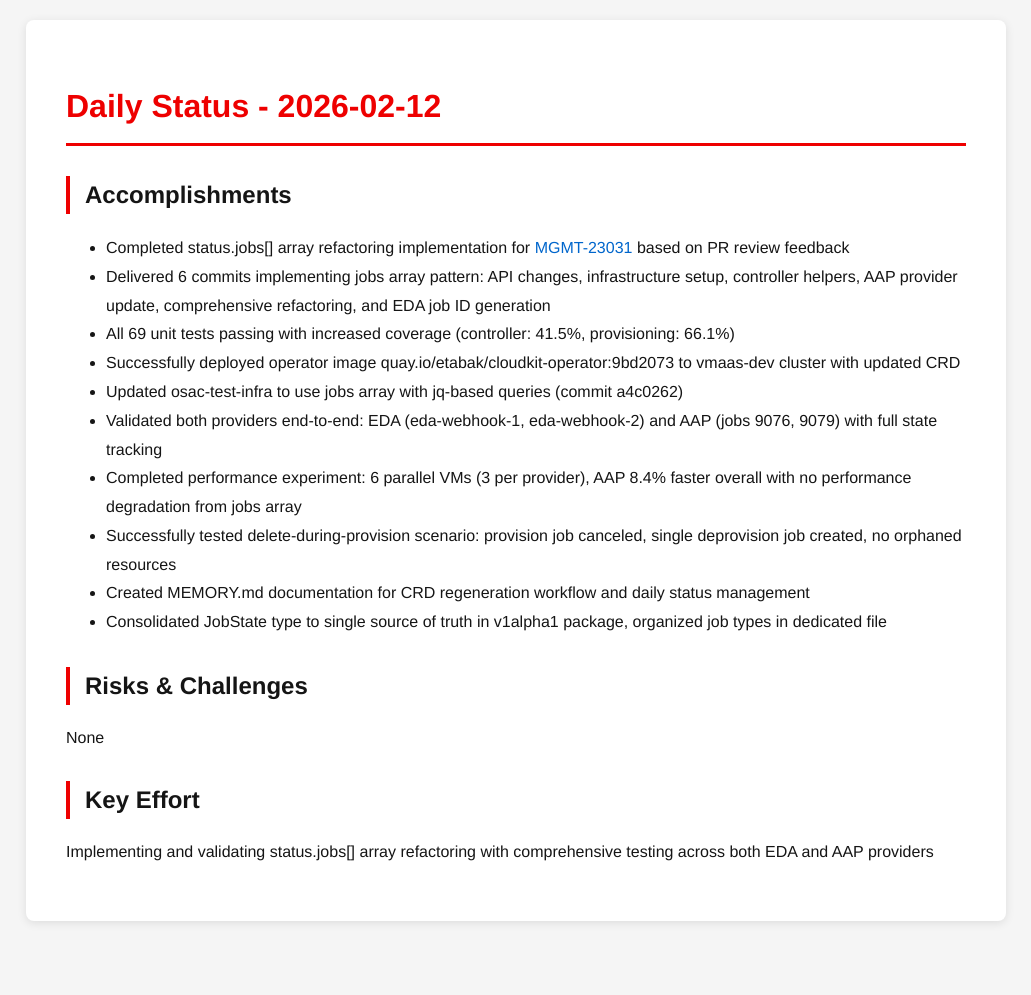
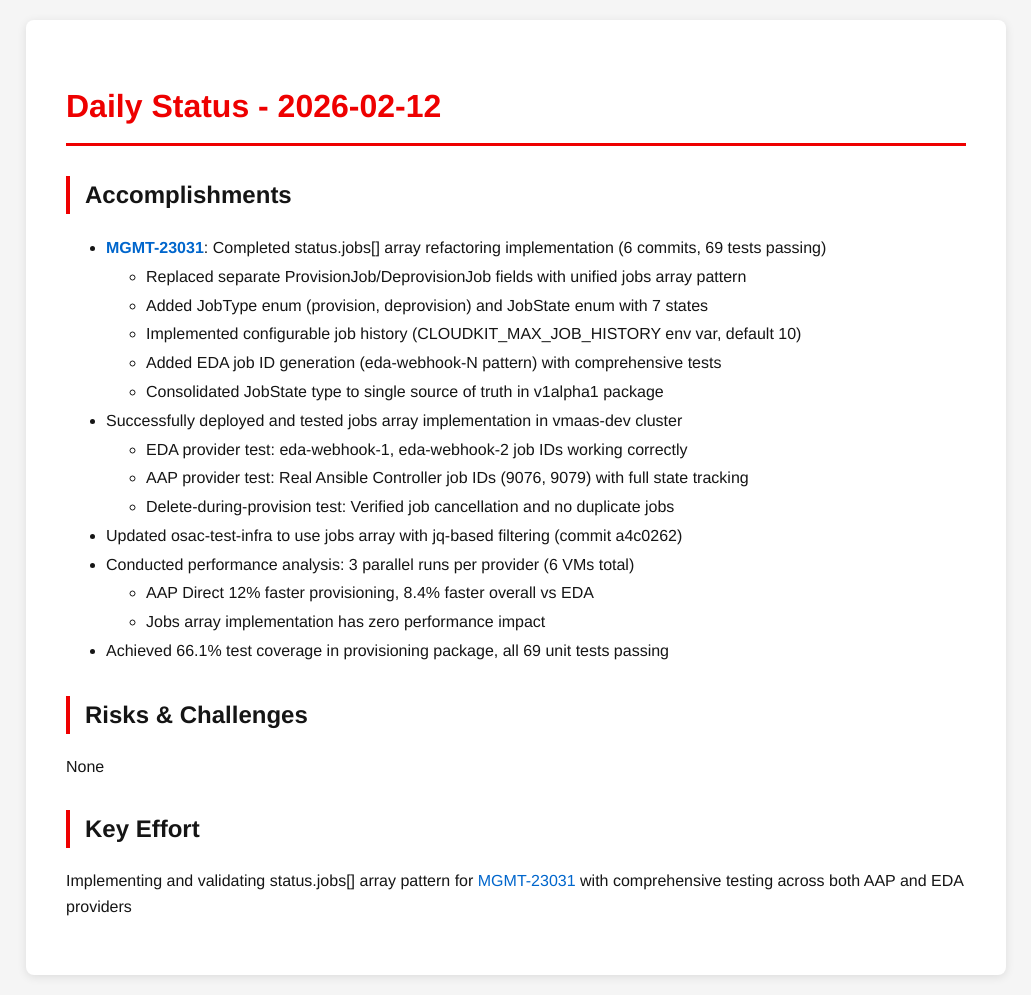
Before and after one commit to tzvatot/daily-status, a Jekyll site: the page built from 2026-02-12.md, in a window 1280 px wide. Shown: the whole page, without its empty margins (124-1155 px from the left). Built offline with Jekyll 4.4.1, drawn with Linux system fonts in a browser that asks for light colours; before the commit the page ends 941 px from its top, so only the background shows below that.

Commit message:
Daily status update - 2026-02-12

```diff
--- a/2026-02-12.md
+++ b/2026-02-12.md
@@ -7,19 +7,24 @@ date: 2026-02-12
 # Daily Status - 2026-02-12
 
 ## Accomplishments
-- Completed status.jobs[] array refactoring implementation for [MGMT-23031](https://issues.redhat.com/browse/MGMT-23031) based on PR review feedback
-- Delivered 6 commits implementing jobs array pattern: API changes, infrastructure setup, controller helpers, AAP provider update, comprehensive refactoring, and EDA job ID generation
-- All 69 unit tests passing with increased coverage (controller: 41.5%, provisioning: 66.1%)
-- Successfully deployed operator image quay.io/etabak/cloudkit-operator:9bd2073 to vmaas-dev cluster with updated CRD
-- Updated osac-test-infra to use jobs array with jq-based queries (commit a4c0262)
-- Validated both providers end-to-end: EDA (eda-webhook-1, eda-webhook-2) and AAP (jobs 9076, 9079) with full state tracking
-- Completed performance experiment: 6 parallel VMs (3 per provider), AAP 8.4% faster overall with no performance degradation from jobs array
-- Successfully tested delete-during-provision scenario: provision job canceled, single deprovision job created, no orphaned resources
-- Created MEMORY.md documentation for CRD regeneration workflow and daily status management
-- Consolidated JobState type to single source of truth in v1alpha1 package, organized job types in dedicated file
+- **[MGMT-23031](https://issues.redhat.com/browse/MGMT-23031)**: Completed status.jobs[] array refactoring implementation (6 commits, 69 tests passing)
+  - Replaced separate ProvisionJob/DeprovisionJob fields with unified jobs array pattern
+  - Added JobType enum (provision, deprovision) and JobState enum with 7 states
+  - Implemented configurable job history (CLOUDKIT_MAX_JOB_HISTORY env var, default 10)
+  - Added EDA job ID generation (eda-webhook-N pattern) with comprehensive tests
+  - Consolidated JobState type to single source of truth in v1alpha1 package
+- Successfully deployed and tested jobs array implementation in vmaas-dev cluster
+  - EDA provider test: eda-webhook-1, eda-webhook-2 job IDs working correctly
+  - AAP provider test: Real Ansible Controller job IDs (9076, 9079) with full state tracking
+  - Delete-during-provision test: Verified job cancellation and no duplicate jobs
+- Updated osac-test-infra to use jobs array with jq-based filtering (commit a4c0262)
+- Conducted performance analysis: 3 parallel runs per provider (6 VMs total)
+  - AAP Direct 12% faster provisioning, 8.4% faster overall vs EDA
+  - Jobs array implementation has zero performance impact
+- Achieved 66.1% test coverage in provisioning package, all 69 unit tests passing
 
 ## Risks & Challenges
 None
 
 ## Key Effort
-Implementing and validating status.jobs[] array refactoring with comprehensive testing across both EDA and AAP providers
+Implementing and validating status.jobs[] array pattern for [MGMT-23031](https://issues.redhat.com/browse/MGMT-23031) with comprehensive testing across both AAP and EDA providers
```
